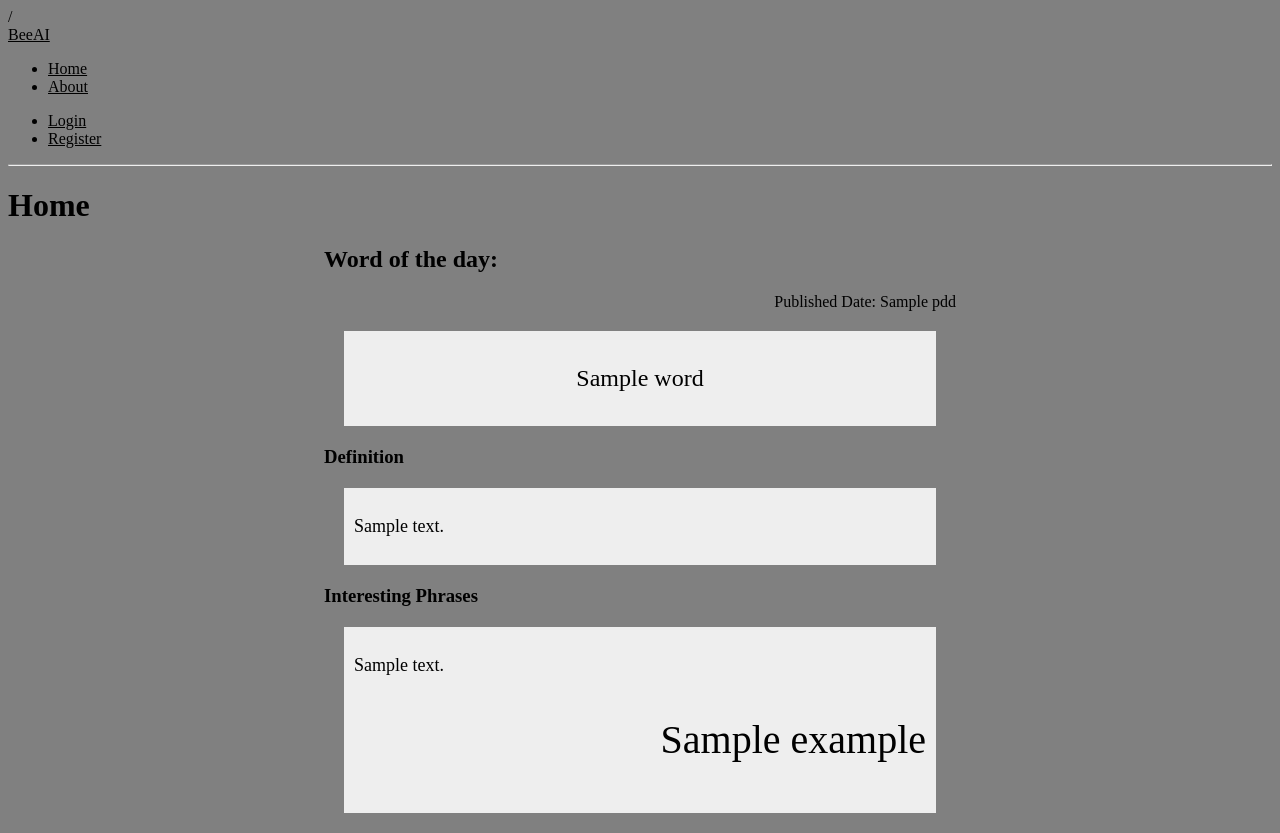
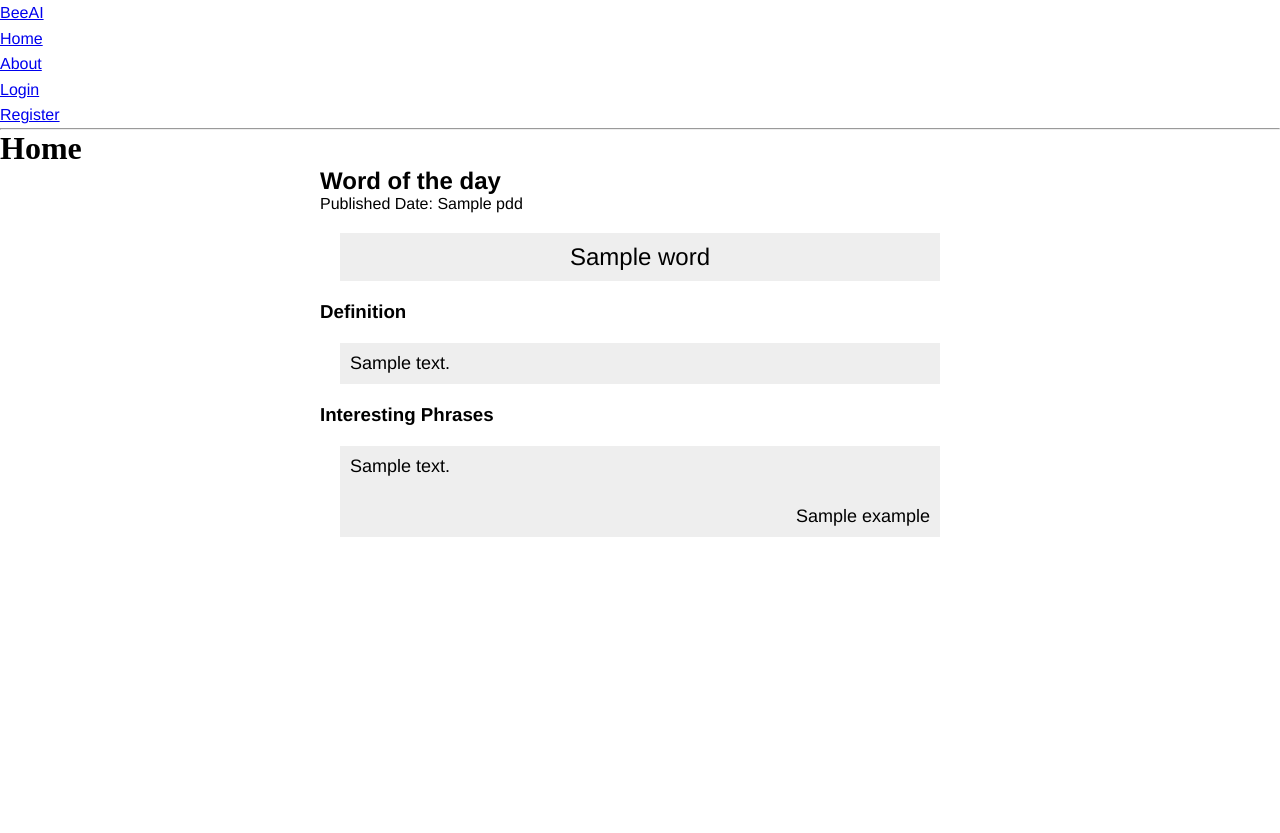
Before and after one commit to Alexanthe/language_project, a Flask app: page / in a window 1280 px wide. After the commit the page ends 537 px from the top, so only its background shows below. Run offline with Flask 3, Linux system fonts and the light colour scheme; a database or web service that is not in the repository returns one stand-in record (values such as "Sample title"); data that the repository does not hold is empty.

Commit message:
Change the index.html to use external css file

```diff
--- a/static/css/style.css
+++ b/static/css/style.css
@@ -1,7 +1,47 @@
-a {
+* {
+    margin: 0;
+    padding: 0;
+}
+
+/* a {
     color: Black;
 }
 
 body {
-    background-color: grey
+    background-color: grey;
+    font-family: Helvetica, Arial, sans-serif;
+
+    line-height: 1.6em;
+} */
+.navbar {
+    font-family: Helvetica, Arial, sans-serif;
+
+    line-height: 1.6em;
 }
+
+
+.outer-box {
+    width: 50%;
+    margin: auto;
+    font-family: Helvetica, Arial, sans-serif;
+
+}
+
+.inner-box {
+    padding: 10px;
+    background-color: #EEE;
+    margin: 20px;
+    font-size: 18px;
+
+}
+
+.large-para {
+    text-align: center;
+    font-size: 24px
+}
+
+.normal-para {
+    font-size: 18px;
+    text-align: right;
+    padding-top: 5%;
+}
--- a/templates/base.html
+++ b/templates/base.html
@@ -3,10 +3,10 @@
 
 <head>
     <link rel="stylesheet" href="static/css/style.css">
-    <meta charset="UTF-8">/
+    <meta charset="UTF-8">
     <meta http-equiv="X-UA-Compatible" content="IE=edge">
     <meta name="viewport" content="width=device-width, initial-scale=1.0">
-    <title>{%block title%} {%endblock%} - BeeAI</title>
+    <title>{%block title%} {%endblock%} - BeeAI </title>
 </head>
 
 <body>
--- a/templates/index.html
+++ b/templates/index.html
@@ -2,23 +2,24 @@
 
 {% block content %}
 <h1>{%block title%} Home {% endblock %}</h1>
-<div style="width: 50%; margin: auto">
-    <h2>Word of the day:</h2>
-    <p style="text-align: right"> Published Date: {{ publishedhtml }} </p>
-    <div style="padding: 10px; background-color: #EEE; margin: 20px">
-        <p style="text-align: center;font-size: 24px">{{ wordhtml }}</p>
+
+<div class="outer-box">
+    <h2>Word of the day</h2>
+    <p> Published Date: {{ publishedhtml }} </p>
+    <div class="inner-box">
+        <p class="large-para">{{ wordhtml }}</p>
     </div>
     <h3>Definition</h3>
     {% for text in texthtml %}
-    <div style="padding: 10px; background-color: #EEE; margin: 20px">
-        <p style="font-size: 18px">{{ text }}</p>
+    <div class="inner-box">
+        <p>{{ text }}</p>
     </div>
     {% endfor %}
     <h3>Interesting Phrases</h3>
     {% for example in examplehtml %}
-    <div style="padding: 10px; background-color: #EEE; margin: 20px">
-        <p style="font-size: 18px">{{ example["text"] }}</p>
-        <p style="text-align: right; font-size: 40px"> {{example ["title"]}} </p>
+    <div class="inner-box">
+        <p>{{ example["text"] }}</p>
+        <p class="normal-para"> {{example ["title"]}} </p>
     </div>
     {% endfor %}
 </div>
```
